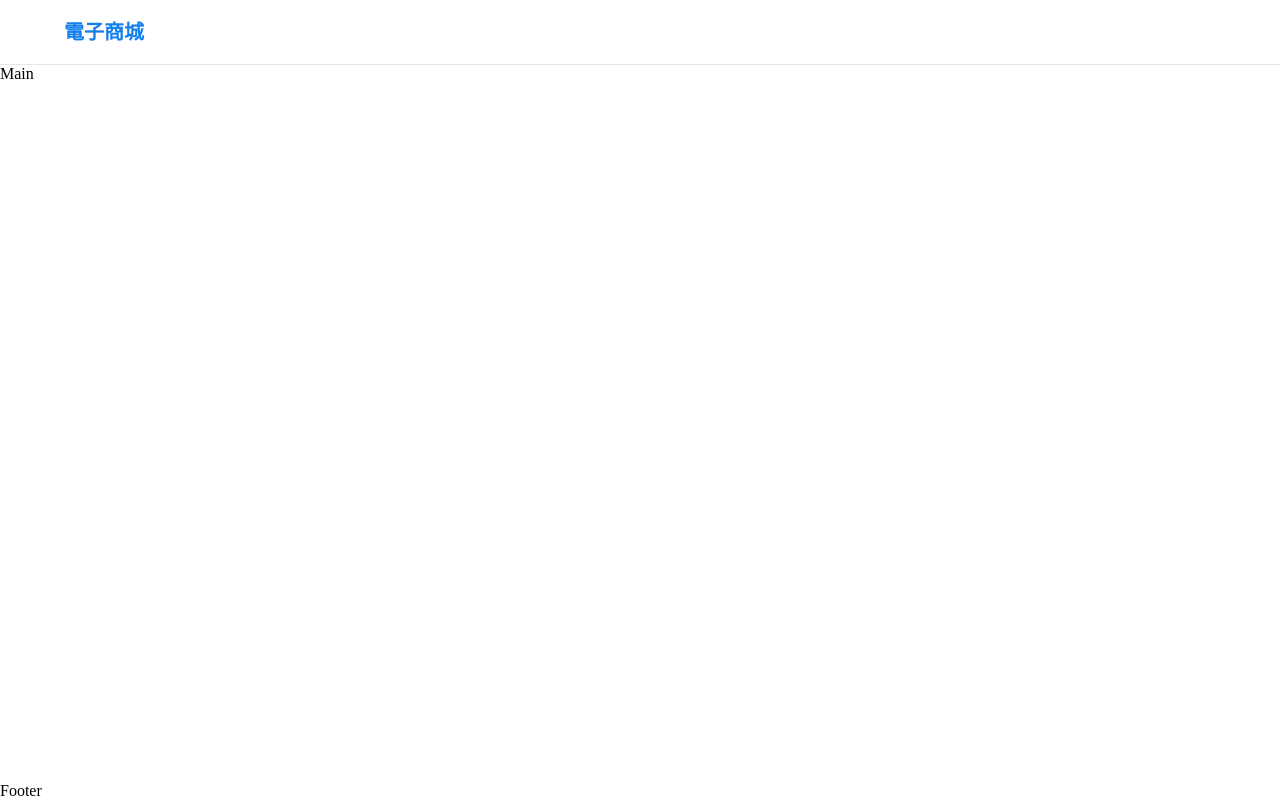
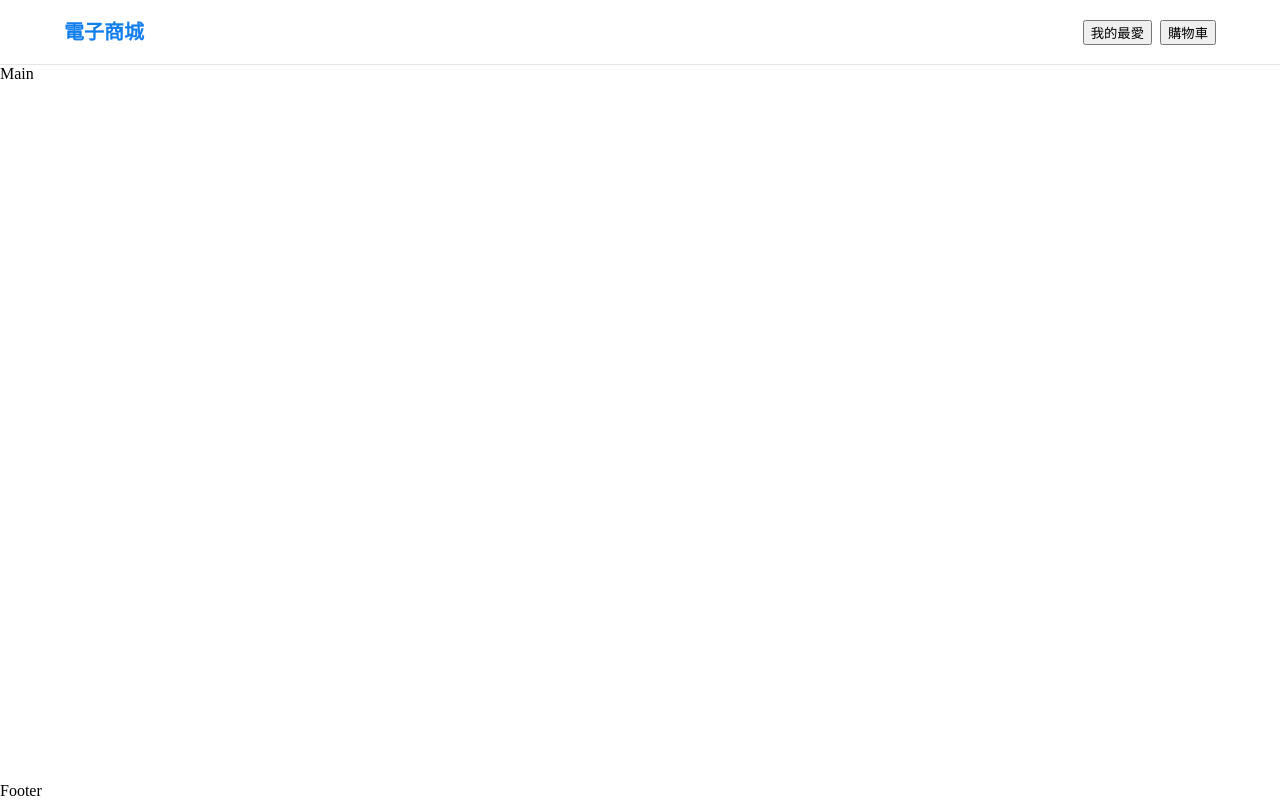
Before and after one commit to Sean12-25/test, a plain HTML site: page src/index.html in a window 1280 px wide. Drawn offline with Linux system fonts and the light colour scheme.

Commit message:
feat(header):設定我的最愛和購物車按鈕樣式

```diff
--- a/src/index.html
+++ b/src/index.html
@@ -10,7 +10,13 @@
     <section>
       <header>
         <div class="container">
-          <h3>電子商城</h3>
+          <div>
+            <h3>電子商城</h3>
+            <div>
+              <button type="button">我的最愛</button>
+              <button type="button">購物車</button>
+            </div>
+          </div>
         </div>
       </header>
       <div class="main">Main</div>
--- a/src/scss/_header.scss
+++ b/src/scss/_header.scss
@@ -3,15 +3,16 @@ header {
 
   div.container {
     max-width: 90vw;
-    height: 4rem;
     margin: 0 auto;
 
     padding-left: 2rem;
     padding-right: 2rem;
+    div {
+      height: 4rem;
+      display: flex;
+      justify-content: space-between;
+      align-items: center;
 
-    display: flex;
-    align-items: center;
-  }
       h3 {
         margin: 0px;
         font-size: 1.25rem;
@@ -19,4 +20,10 @@ header {
         line-height: 1.75rem;
         color: #137fec;
       }
+      div {
+        display: flex;
+        gap: 0.5rem;
       }
+    }
+  }
+}
```
Also changed, not shown: src/style.min.css, 1 other file. Lines whose indentation alone changed are shown as unchanged.
